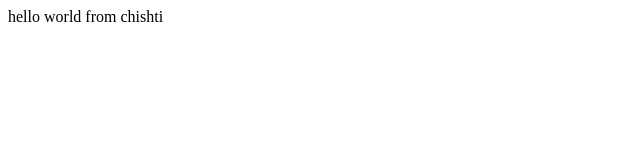
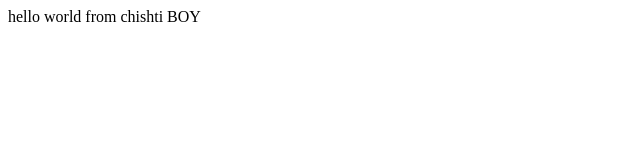
Before and after one commit to Chishty10/Bootcamo2020, a plain HTML site: page index.html in a window 1280 px wide. Shown: the full height of the page, 0-640 px from the left. Drawn offline with Linux system fonts and the light colour scheme.

Commit message:
Updated index.html

```diff
--- a/index.html
+++ b/index.html
@@ -6,6 +6,6 @@
     <title>Document</title>
 </head>
 <body>
-    hello world from chishti
+    hello world from chishti BOY
 </body>
 </html>
```
